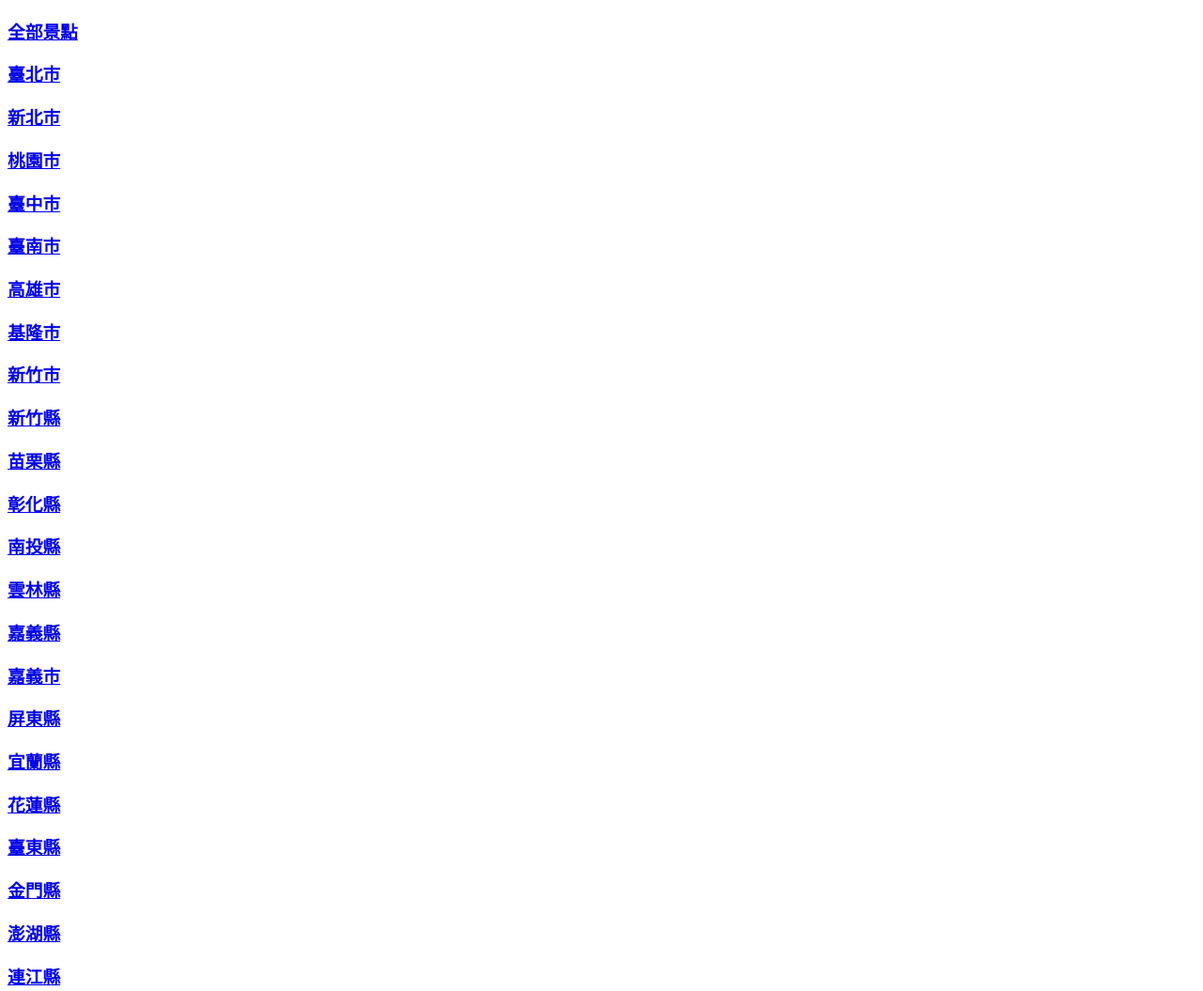
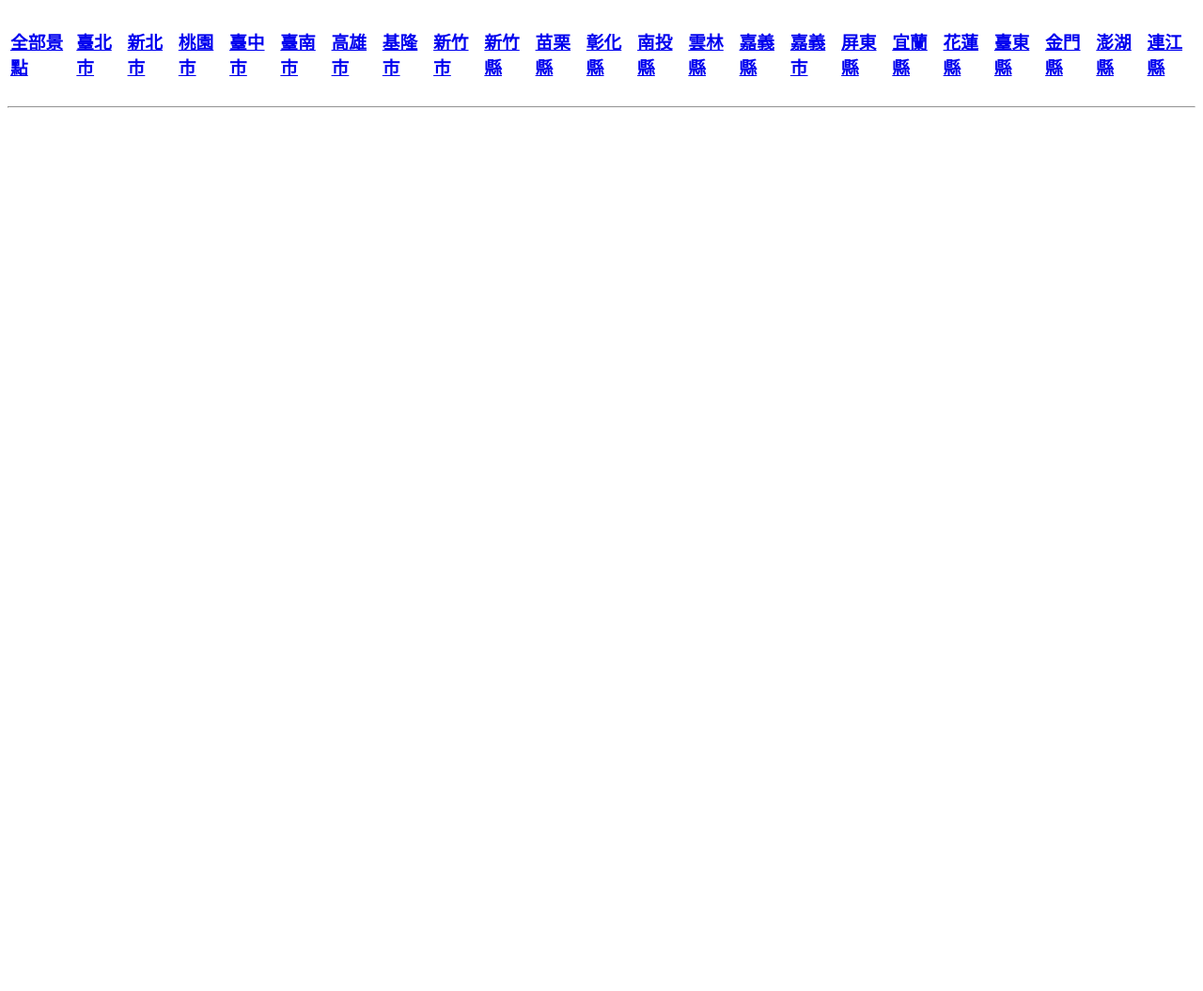
Before and after one commit to culdo/tw-scenic-spot, a Gatsby site: page / in a window 1280 px wide. Shown: the top 1055 px of the page at 94% size. After the commit the page ends 800 px from the top, so only its background shows below. Built offline with nearby package versions, Linux system fonts and the light colour scheme; Gatsby itself is replaced by a stand-in of ours.

Commit message:
Add css module to layout, add home redirection

```diff
--- /dev/null
+++ b/src/components/container.module.css
@@ -0,0 +1,6 @@
+.container {
+    display: flex;
+}
+.link {
+    margin: 3px;
+}
--- a/src/components/layout.js
+++ b/src/components/layout.js
@@ -1,15 +1,18 @@
 import React from "react"
 import { Link } from "gatsby"
 import { allCity } from "../components/const"
+import * as containerStyles from "./container.module.css"
 
 export default function Layout({ children }) {
   return (
     <div>
-      {Object.keys(allCity).map((page, i) =>(
-        <Link key={i} to={`/scenicSpot/${page === "All" ? "" : page}`}>
+      <div className={containerStyles.container}>
+        {Object.keys(allCity).map((page, i) =>(
+        <Link key={i} to={`/scenicSpot/${page === "All" ? "" : page}`} className={containerStyles.link}>
           <h3>{allCity[page]}</h3>
         </Link>
         ))}
+      </div>
       <hr/>
       {children}
     </div>
```
Also changed, not shown: gatsby-node.js (+10 -5 lines).
